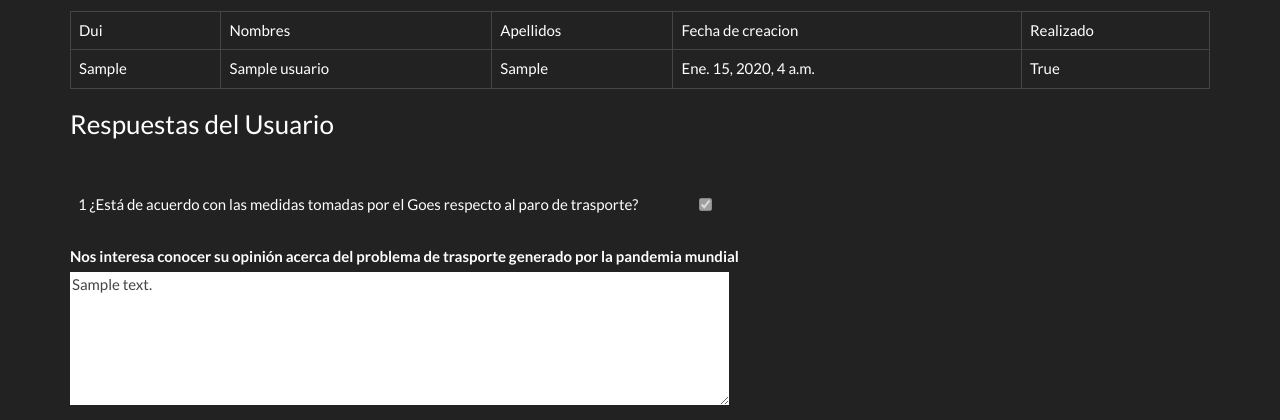
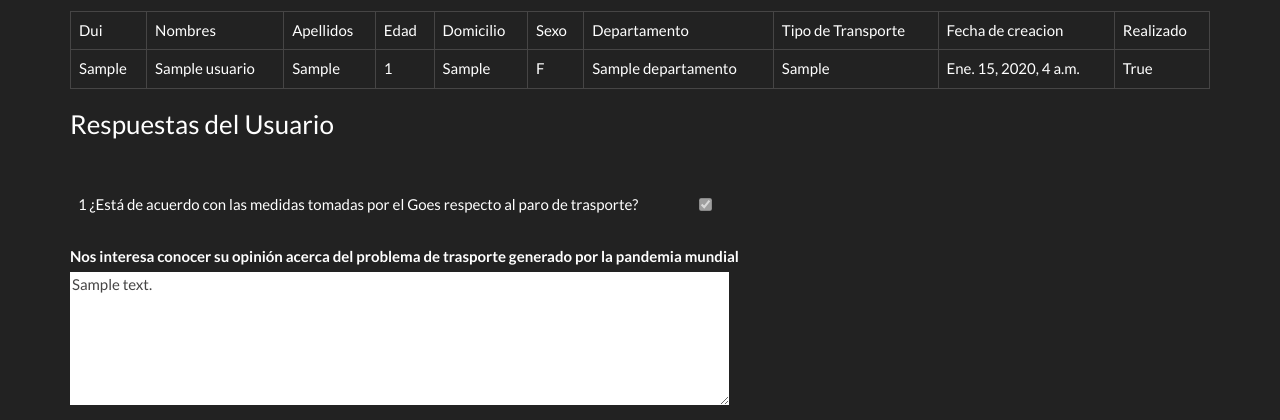
Before and after one commit to repositorioUES/ProyectoEncuesta, a Django app: a page that uses DjangoProject/templates/mantenimientoUsuario.html in a window 1280 px wide. Shown: the part 60-480 px from the top of the page. Run offline with Django 3.2, Linux system fonts and the light colour scheme; a user stored in the database is signed in; tables that the repository leaves empty hold one stand-in row (values such as "Sample post").

Commit message:
(GO11001) estetica final

```diff
--- a/DjangoProject/templates/index.html
+++ b/DjangoProject/templates/index.html
@@ -240,7 +240,7 @@
                   </tr>
                   <tr class="info">
                     <td>5</td>
-                    <td>¿Cuenta usted con tansporte propio (Automovil, motocicleta)?</td>
+                    <td>¿Cuenta usted con transporte propio (Automovil, motocicleta)?</td>
                     <td class="text-center">{{ p5 }}</td>
                   </tr>
                   <tr class="info">
--- a/DjangoProject/templates/listarUsuarios.html
+++ b/DjangoProject/templates/listarUsuarios.html
@@ -19,7 +19,7 @@
 			<td>Opcion</td>
 		</tr>
 	</thead>
-	<h1>Listados de usuarios </h1>
+	<h1>Listado de Reclamos </h1>
 		<tbody>
 			{% if reclamos %}
 			{% for reclamo in reclamos %}
--- a/DjangoProject/templates/llenarE.html
+++ b/DjangoProject/templates/llenarE.html
@@ -39,7 +39,7 @@
 					</tr>
 					<tr>
 						<td>5</td>
-						<td>¿Cuenta usted con tansporte propio (Automovil, motocicleta)?</td>
+						<td>¿Cuenta usted con transporte propio (Automovil, motocicleta)?</td>
 						<td><input type="checkbox" name="p5" value="5"></td>
 					</tr>
 					<tr>
--- a/DjangoProject/templates/login.html
+++ b/DjangoProject/templates/login.html
@@ -8,7 +8,9 @@
       <hr class="mt-0 mb-4">
       {% if messages %}
         <ul class="messages">
+          {% for message in messages %}
           <li{% if message.tags %} class="{{ message.tags }}"{% endif %}>{{ message }}</li>
+          {% endfor %}
         </ul>
       {% endif %}
       <form action="" method="post">
--- a/DjangoProject/templates/mantenimientoUsuario.html
+++ b/DjangoProject/templates/mantenimientoUsuario.html
@@ -9,6 +9,11 @@
 			<td>Dui</td>
 			<td>Nombres</td>
 			<td>Apellidos</td>
+			<td>Edad</td>
+			<td>Domicilio</td>
+			<td>Sexo</td>
+			<td>Departamento</td>
+			<td>Tipo de Transporte</td>
 			<td>Fecha de creacion</td>
 			<td>Realizado</td>
 			{% if reclamo.realizado == False %}
@@ -23,6 +28,11 @@
 				<td>{{reclamo.idreclamo.dui}}</td>
 				<td>{{reclamo.idreclamo.nombre}}</td>
 				<td>{{reclamo.idreclamo.apellidos}}</td>
+				<td>{{reclamo.idreclamo.edad}}</td>
+				<td>{{reclamo.idreclamo.domicilio}}</td>
+				<td>{{reclamo.idreclamo.sexo}}</td>
+				<td>{{reclamo.idreclamo.departamento}}</td>
+				<td>{{reclamo.idreclamo.tipo_transporte}}</td>
 				<td>{{reclamo.fecha_creacion}}</td>
 				<td>{{reclamo.realizado}}</td>
 				{% if reclamo.realizado == False %}
```
Also changed, not shown: DjangoProject/ProTransApp/migrations/0001_initial.py.
